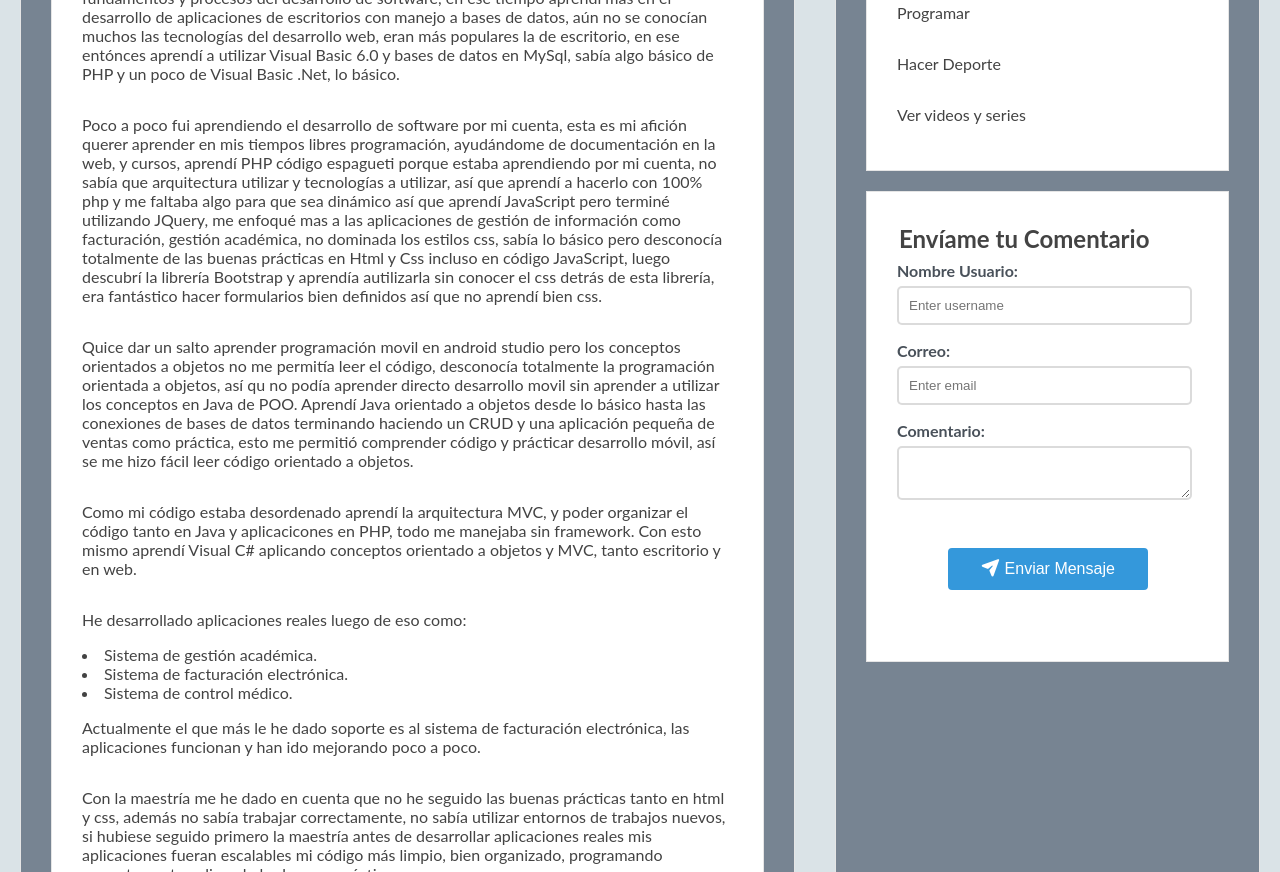
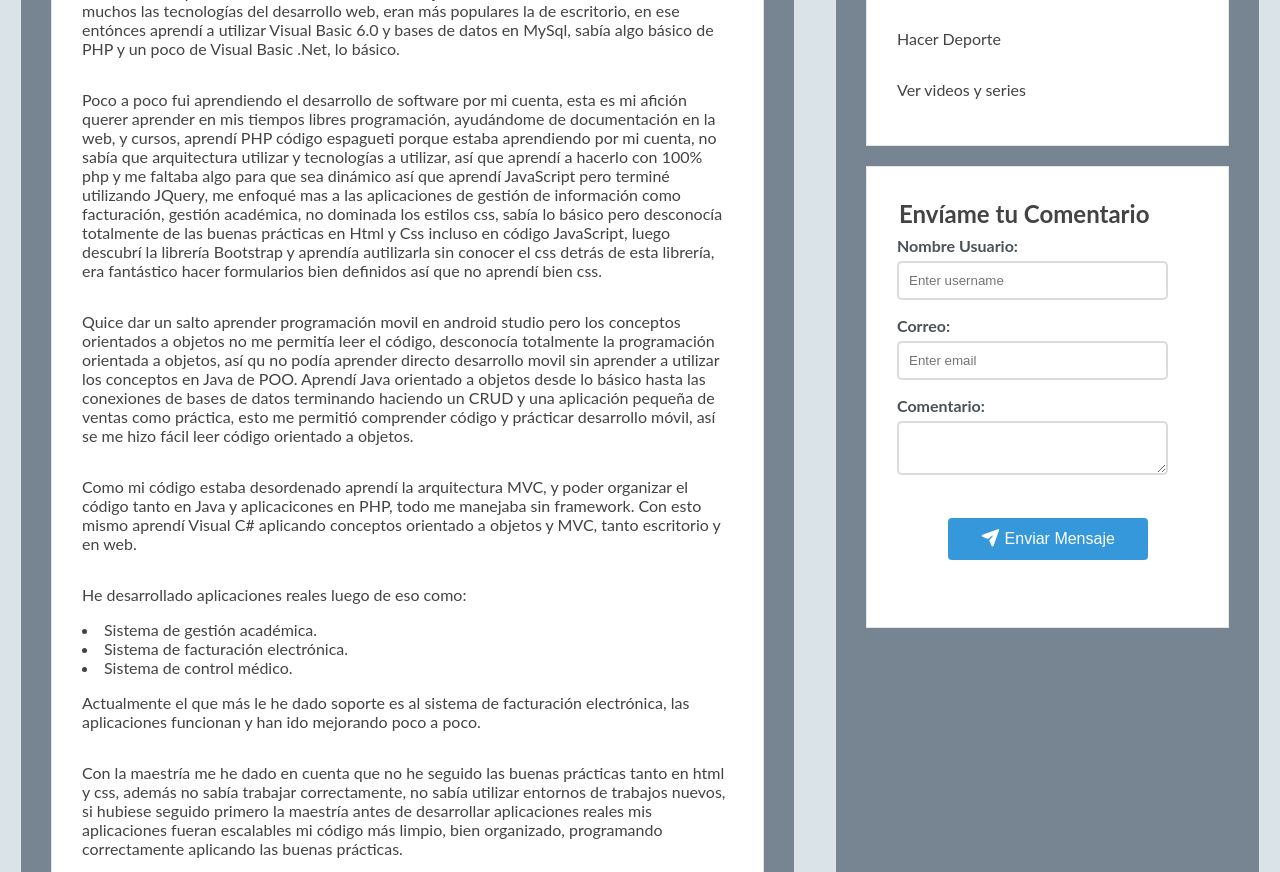
Before and after one commit to silvioquezada/herramientashtmlcss2pec1, a website built with Parcel: page src/index.html in a window 1280 px wide. Shown: the part 556-1428 px from the top of the page. Built offline with nearby package versions, Linux system fonts and the light colour scheme.

Commit message:
Estructurar los archivos acorde a arquitectura ITCSS y aplicar guia de estilo de Html y Css de Mark Otto

```diff
--- a/src/assets/styles/main.scss
+++ b/src/assets/styles/main.scss
@@ -1,7 +1,10 @@
 @import "npm:@fortawesome/fontawesome-free/css/all.css";
 
+*{
+  box-sizing: border-box;
+}
+
 body {
-
   margin: 0;
   padding: 0;
 
@@ -35,8 +38,6 @@ body {
   align-items: center;
   flex: 100px;
   height: 100px;
-
-
 }
 
 .aling-center {
@@ -242,16 +243,20 @@ a {
 }
 
 .input-group label{
+  margin-bottom: 2%;
+
+  display: block;
+
   font-weight: bold;
   color: #49515a;
-  display: block;
-  margin-bottom: 2%;
 }
 
 .form-control {
-  border: 2px solid #d3d3d3d1;
-  border-radius:  5px;
+  padding:  10px;
+
   display: block;
   width: 90%;
-  padding:  10px;
+
+  border-radius:  5px;
+  border: 2px solid #d3d3d3d1;
 }
--- a/src/index.html
+++ b/src/index.html
@@ -1,10 +1,10 @@
-<!DOCTYPE html>
+<!doctype html>
 
-<html>
+<html lang="en">
   <head>
     <meta charset="utf-8">
     <meta name="viewport" content="width=device-width">
-    <link rel="stylesheet" type="text/css" href="./assets/styles/main.scss"><!-- do not remove this line! -->
+    <link rel="stylesheet" href="./assets/styles/main.scss"><!-- do not remove this line! -->
     <title>UOC Boilerplate</title>
   </head>
   <body>
@@ -93,11 +93,11 @@
           <h1 class="title">Envíame tu Comentario</h1>
           <div class="input-group">
             <label for="username">Nombre Usuario:</label>
-            <input class="form-control" type="text" id="username" placeholder="Enter username">
+            <input class="form-control" id="username" type="text" placeholder="Enter username">
           </div>
           <div class="input-group">
             <label for="email">Correo:</label>
-            <input class="form-control" type="text" id="email" placeholder="Enter email">
+            <input class="form-control" id="email" type="text" placeholder="Enter email">
           </div>
           <div class="input-group">
             <label for="coment">Comentario:</label>
```
Also changed, not shown: src/assets/styles/sass/components.scss (added), src/assets/styles/sass/element.scss (added), src/assets/styles/sass/object.scss (added), src/assets/styles/sass/settings.scss (added), src/assets/styles/sass/tools.scss (added), src/assets/styles/sass/utilities.scss (added).
